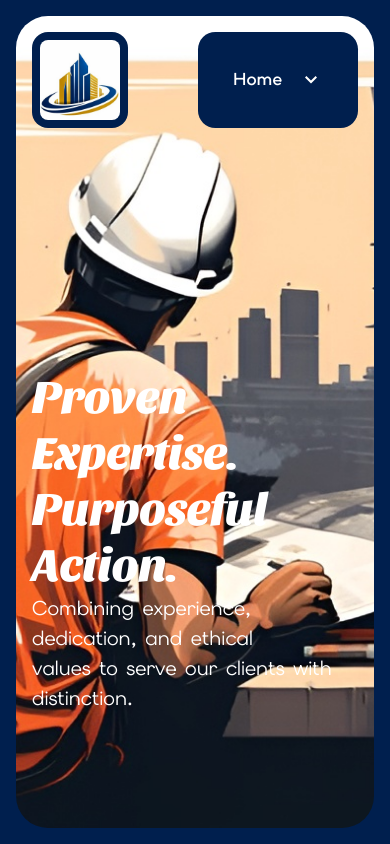
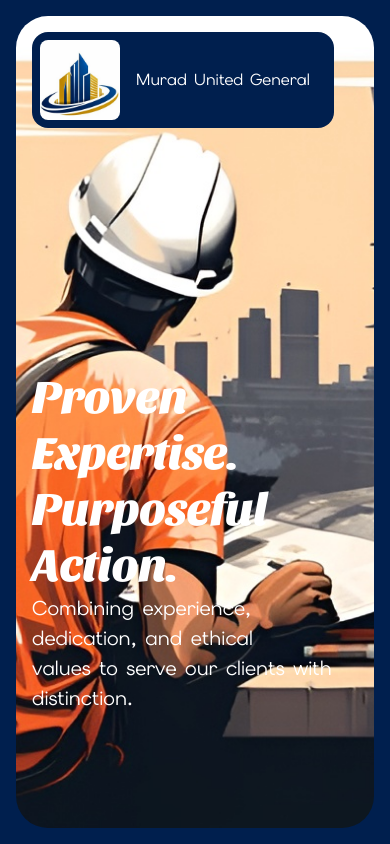
Before and after one commit to MuhammedSuhail10/Murad-United, a Nuxt app: page / in a window 390 px wide. Shown: the top 844 px of the page. Built offline with nearby package versions, Linux system fonts and the light colour scheme.

Commit message:
refactor: update navigation component for improved responsiveness and readability

```diff
--- a/app/components/links/nav.vue
+++ b/app/components/links/nav.vue
@@ -43,10 +43,10 @@ onUnmounted(() => {
             <NuxtLink to="#home"
                 class="rounded-[1em] bg-[#001f4e] p-[0.5em] flex items-center transition-all duration-500 ease-in-out group">
                 <img src="~/assets/images/icon.jpeg" alt="" width="80" height="80" class="rounded-[0.5em] shrink-0" />
-                <p class="hidden md:block"
+                <p class=""
                     :class="['text-[12pt] companyname text-white whitespace-nowrap overflow-hidden transition-all duration-500 ease-in-out',
                         activeSection !== 'home' ? 'opacity-0 max-w-0 max-h-0 group-hover:opacity-100 group-hover:max-w-[400px] group-hover:max-h-[100px] group-hover:px-[1em]' : 'opacity-100 max-w-[400px] max-h-[100px] px-[1em]']">
-                    Murad United General <br /> Contracting & Trading Establishment
+                    Murad United General <br class="" /> <span class="hidden md:block">Contracting & Trading Establishment</span>
                 </p>
             </NuxtLink>
             <div class="hidden md:flex items-center bg-[#001f4e] rounded-[1em] gap-[1em] px-[2em] text-[13pt]">
@@ -72,7 +72,7 @@ onUnmounted(() => {
                 </NuxtLink>
             </div>
             <button @click="toggleMenu"
-                class="md:hidden flex items-center bg-[#001f4e] rounded-[1em] gap-[1em] px-[2em] text-[13pt]"
+                :class="['md:hidden flex items-center bg-[#001f4e] rounded-[1em] gap-[1em] px-[2em] text-[13pt]', activeSection === 'home' && 'hidden']"
                 aria-label="Toggle menu" :aria-expanded="isMenuOpen">
                 <p class="capitalize font-semibold">{{ activeSection }}</p>
                 <svg xmlns="http://www.w3.org/2000/svg" height="24px" viewBox="0 -960 960 960" width="24px" fill="#fff"
```
